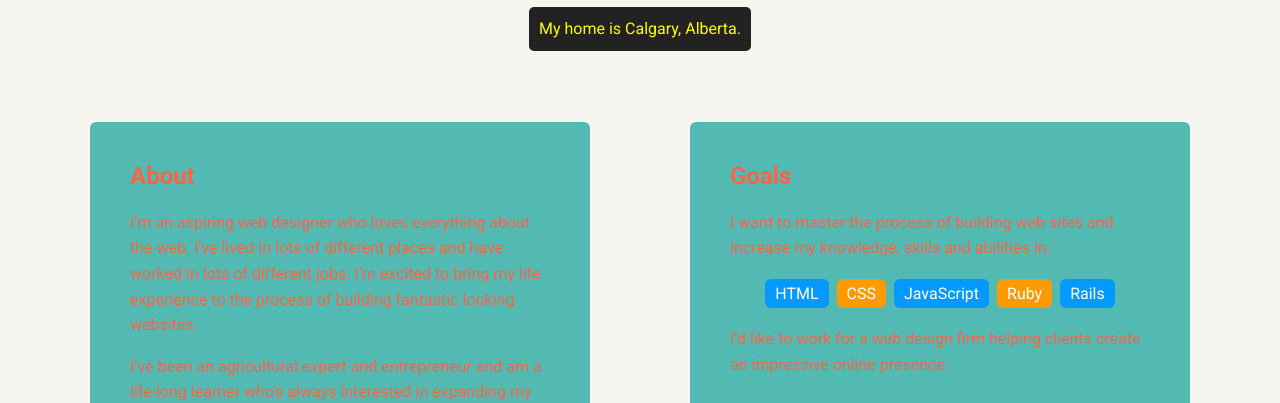
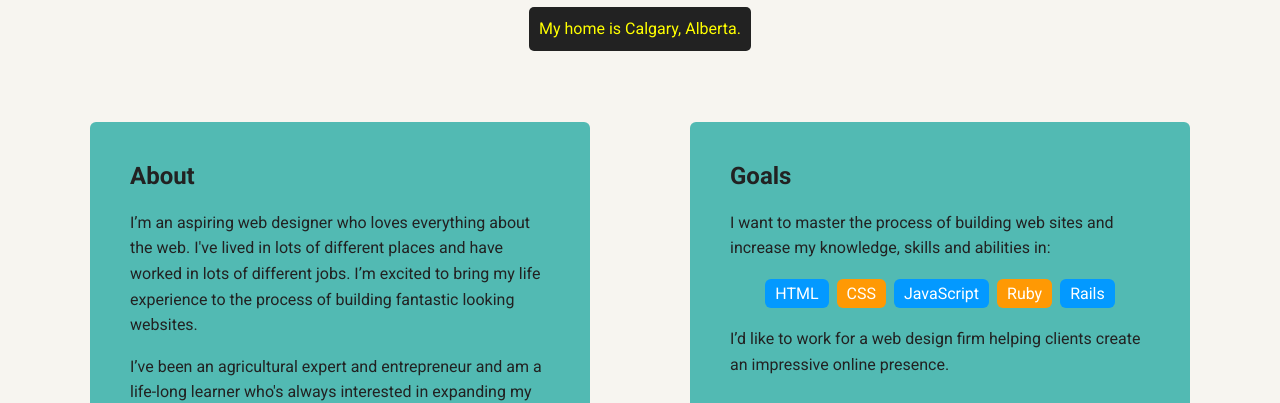
Before and after one commit to ashenafiashebo/portfolio, a plain HTML site: page index.html in a window 1280 px wide. Shown: the part 398-801 px from the top of the page. Drawn offline with Linux system fonts and the light colour scheme; a web font is replaced by a local one.

Commit message:
Update styles.css

```diff
--- a/styles.css
+++ b/styles.css
@@ -8,7 +8,7 @@ body {
   padding: 0;
   text-align: center;
   font-family: 'Roboto', sans-serif;
-  color: tomato;
+  color: #222;
   background: #f7f5f0;
 }
 
```
